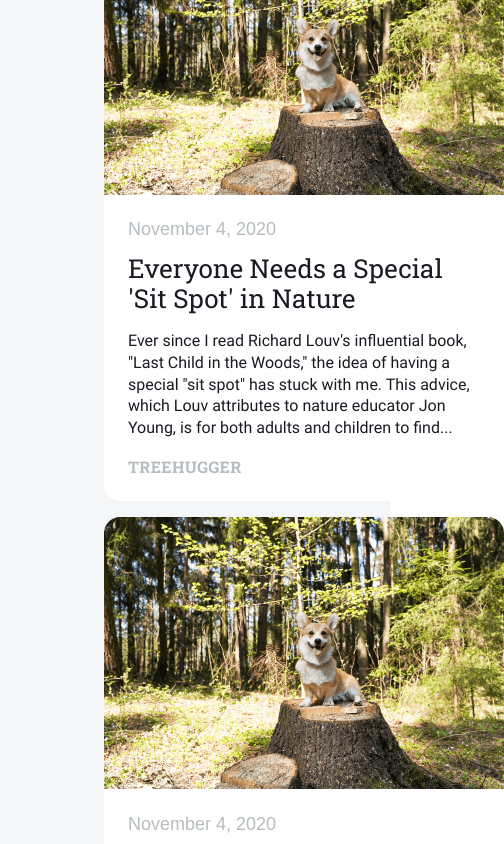
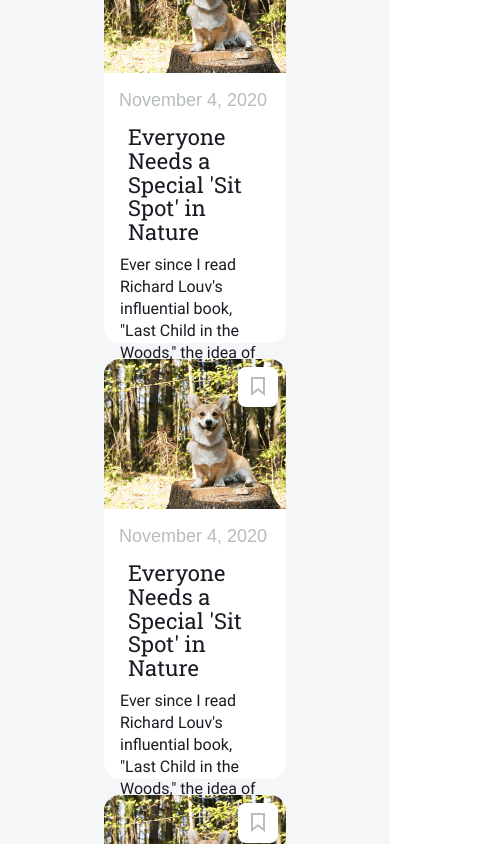
Before and after one commit to lmontem/news-explorer-frontend, a React (Create React App) app: page / in a window 390 px wide. Shown: the part 1580-2424 px from the top of the page, 504 px wide, since content can reach past the window. Built offline with nearby package versions, Linux system fonts and the light colour scheme; a web font is replaced by a local one.

Commit message:
media query-card

```diff
--- a/src/components/NewsCard/NewsCard.css
+++ b/src/components/NewsCard/NewsCard.css
@@ -1,46 +1,75 @@
-.card{
+.card {
     border-radius: 16px;
     max-width: 400px;
     background-color: #fff;
+}
 
-}
-.card:hover{
+.card:hover {
     box-shadow: 0 10px 58px rgba(8, 29, 45, 0.1);
 }
 
-.card__img{
+.card__img {
     border-radius: 16px 16px 0 0;
+    background-image: url('../../images/dog-card.png');
+    background-repeat: no-repeat;
+    background-position: center;
+    min-height: 272px;
+    display: flex;
+    flex-direction: column;
+    align-items: flex-end;
 }
 
-.card__date{
+.card__btn {
+    width: 40px;
+    height: 40px;
+    border-radius: 8px;
+    margin-top: 24px;
+    margin-right: 24px;
+    border: none;
+    background-image: url('../../images/bookmark.svg');
+    background-repeat: no-repeat;
+    background-size: 14px 19px;
+    background-position: center;
+    background-color: #fff;
+}
+
+.card__btn:hover {
+    background-color: #000;
+}
+
+.card__date {
     font-family: 'Source Sans Pro', Arial, Helvetica, sans-serif;
     font-weight: normal;
     font-size: 18px;
     line-height: 1.33;
     color: #B6BCBF;
     margin: 20px 24px 12px;
-
 }
 
-.card__title{
+.card__title {
     font-family: 'Roboto Slab', 'Roboto', Arial, Helvetica, sans-serif;
     font-weight: normal;
     font-size: 26px;
     line-height: 1.15;
     color: #1A1B22;
     margin: 0 24px 16px;
+    text-overflow: ellipsis;
+    overflow: hidden;
+
 }
 
-.card__description{
-    font-family: 'Roboto',Arial, Helvetica, sans-serif;
+.card__description {
+    font-family: 'Roboto', Arial, Helvetica, sans-serif;
     font-weight: normal;
     font-size: 16px;
     line-height: 1.37;
-    color:  #1A1B22;
+    color: #1A1B22;
     margin: 0 24px 18px;
+    text-overflow: ellipsis;
+    overflow: hidden;
 }
 
-.card__keyword{
+.card__keyword {
     font-family: 'Roboto Slab', 'Roboto', Arial, Helvetica, sans-serif;
     font-weight: 700;
     font-size: 16px;
@@ -50,3 +79,59 @@
     letter-spacing: 0.4px;
     margin: 0 24px 24px;
 }
+
+@media screen and (max-width: 800px) {
+    .card {
+        max-width: 224px;
+        max-height: 420px;
+    }
+    .card__img {
+        min-height: 150px;
+    }
+    .card__btn {
+        margin-top: 8px;
+        margin-right: 8px;
+    }
+    .card__date{
+        margin: 16px 15px 12px;
+    }
+    .card__title{
+        font-size: 22px;
+        line-height: 1.09;
+        margin-bottom: 10px;
+    }
+    .card__description{
+        margin: 0 16px 12px;
+    }
+    .card__keyword{
+        margin: 0 16px 16px;
+    }
+}
+
+@media screen and (max-width: 320px) {
+    .card {
+        min-width: 288px;
+        max-height: 440px;
+    }
+    .card__img {
+        min-height: 196px;
+    }
+    .card__btn {
+        margin-top: 16px;
+        margin-right: 16px;
+    }
+    .card__date{
+        margin: 16px 16px 10px;
+    }
+    .card__title{
+        font-size: 22px;
+        line-height: 1.09;
+        margin-bottom: 14px;
+
+    }
+    .card__description{
+        margin: 0 32px 8px;
+        max-height: 88px;
+    }
+
+}
--- a/src/components/NewsCard/NewsCard.js
+++ b/src/components/NewsCard/NewsCard.js
@@ -1,31 +1,31 @@
-import dogImage from '../../images/dog-card.png';
+
 function NewsCard() {
     return (
         (<>
             <div className='card'>
-                <img className='card__img' src={dogImage} alt='dog sitting on stump in forest' />
+                <div className='card__img'><button className='card__btn'></button></div>
                 <p className='card__date'>November 4, 2020</p>
                 <h3 className='card__title'>Everyone Needs a Special 'Sit Spot' in Nature</h3>
                 <p className='card__description'>Ever since I read Richard Louv's influential book, "Last Child in the Woods," the idea of having a special "sit spot" has stuck with me. This advice, which Louv attributes to nature educator Jon Young, is for both adults and children to find...</p>
                 <p className='card__keyword'>treehugger</p>
             </div>
             <div className='card'>
-                <img className='card__img' src={dogImage} alt='dog sitting on stump in forest' />
+                <div className='card__img'><button className='card__btn'></button></div>
                 <p className='card__date'>November 4, 2020</p>
                 <h3 className='card__title'>Everyone Needs a Special 'Sit Spot' in Nature</h3>
                 <p className='card__description'>Ever since I read Richard Louv's influential book, "Last Child in the Woods," the idea of having a special "sit spot" has stuck with me. This advice, which Louv attributes to nature educator Jon Young, is for both adults and children to find...</p>
                 <p className='card__keyword'>treehugger</p>
             </div>
             <div className='card'>
-                <img className='card__img' src={dogImage} alt='dog sitting on stump in forest' />
+                <div className='card__img'><button className='card__btn'></button></div>
                 <p className='card__date'>November 4, 2020</p>
                 <h3 className='card__title'>Everyone Needs a Special 'Sit Spot' in Nature</h3>
                 <p className='card__description'>Ever since I read Richard Louv's influential book, "Last Child in the Woods," the idea of having a special "sit spot" has stuck with me. This advice, which Louv attributes to nature educator Jon Young, is for both adults and children to find...</p>
                 <p className='card__keyword'>treehugger</p>
             </div>
-      </>
-                )
-                )
-                }
+        </>
+        )
+    )
+}
 
 export default NewsCard;
```
Also changed, not shown: src/images/bookmark.svg (added).
